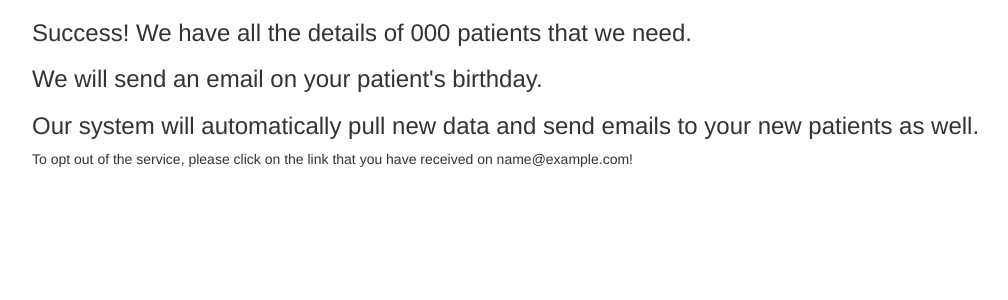
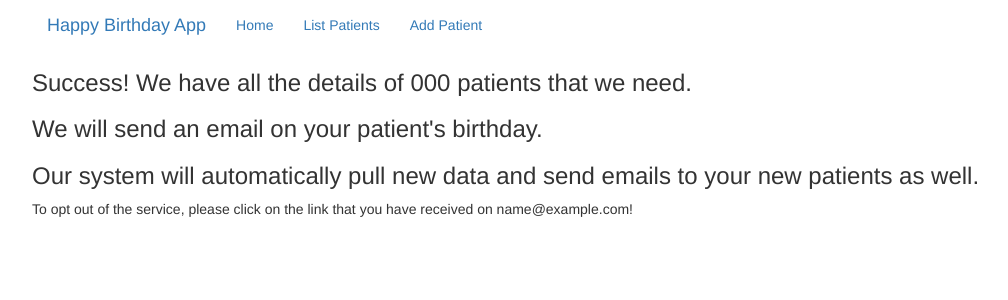
Before and after one commit to nagkumar91/drchrono-happy-birthday, a Django app: template drchrono_happy_birthday/happybirthday/templates/done.html in a window 1280 px wide. Shown: the top 300 px of the page, without its empty margins (38-1046 px from the left). Run offline with Django 3.2, Linux system fonts and the light colour scheme; the template is opened without the code that fills it: most values are stand-ins (such as "Sample title", 1, 10 or a date in 2020); some libraries are stand-ins or nearby versions.

Commit message:
Fixed templates and logged in views

```diff
--- a/drchrono_happy_birthday/happybirthday/helpers.py
+++ b/drchrono_happy_birthday/happybirthday/helpers.py
@@ -1,7 +1,7 @@
 import requests
 from django.conf import settings
 from .models import Doctor, Patient, AccessToken
-
+# from .tasks import send_opt_out_email
 
 def wish_happy_birthday(patient):
     doctor_name = "%s %s" % (patient.doctor.first_name, patient.doctor.last_name)
@@ -50,6 +50,7 @@ def get_doctor_info(code):
                 })
                 d.save()
                 d.send_email = True
+                # send_opt_out_email.delay(doctor)
                 d.set_password(settings.DEFAULT_USER_PASSWORD)
                 d.save()
                 token, created = AccessToken.objects.update_or_create(doctor=d, defaults={
--- a/drchrono_happy_birthday/happybirthday/templates/done.html
+++ b/drchrono_happy_birthday/happybirthday/templates/done.html
@@ -1,8 +1,32 @@
 {% extends 'base.html' %}
 
 {% block content %}
-    <h3>Success! We have all the details of {{ number_of_patients }} patients that we need. </h3>
-    <h3>We will send an email on your patient's birthday.</h3>
-    <h3>Our system will automatically pull new data and send emails to your new patients as well.</h3>
+    <div class="row">
+        <div class="container-fluid">
+            <div class="navbar-header">
+                <button type="button" class="navbar-toggle collapsed" data-toggle="collapse"
+                        data-target="#bs-example-navbar-collapse-6" aria-expanded="false">
+                    <span class="sr-only">Toggle navigation</span>
+                    <span class="icon-bar"></span>
+                    <span class="icon-bar"></span>
+                    <span class="icon-bar"></span>
+                </button>
+                <a class="navbar-brand" href="#">Happy Birthday App</a>
+            </div>
+
+            <div class="collapse navbar-collapse" id="bs-example-navbar-collapse-6">
+                <ul class="nav navbar-nav">
+                    <li class="active"><a href="/home/">Home</a></li>
+                    <li><a href="#">List Patients</a></li>
+                    <li><a href="#">Add Patient</a></li>
+                </ul>
+            </div><!-- /.navbar-collapse -->
+        </div>
+    </div>
+    {% if number_of_patients %}
+        <h3>Success! We have all the details of {{ number_of_patients }} patients that we need. </h3>
+        <h3>We will send an email on your patient's birthday.</h3>
+        <h3>Our system will automatically pull new data and send emails to your new patients as well.</h3>
+    {% endif %}
     <p>To opt out of the service, please click on the link that you have received on {{ doctor.email }}!</p>
 {% endblock %}
--- a/drchrono_happy_birthday/happybirthday/urls.py
+++ b/drchrono_happy_birthday/happybirthday/urls.py
@@ -3,6 +3,7 @@ from django.conf.urls import patterns, url, include
 urlpatterns = patterns('happybirthday.views',
                        url(r'^oauth_handler_user/', 'oauth_handler_user'),
                        url(r'^oauth_handler_patient/', 'oauth_handler_patient'),
+                       url(r'^home/', 'homepage'),
                        url(r'^opt_out/(?P<id>[\-\w]+)/$', 'opt_out'),
                        url(r'$^', 'home')
                        )
```
Also changed, not shown: drchrono_happy_birthday/happybirthday/views.py (+26 -10 lines).
